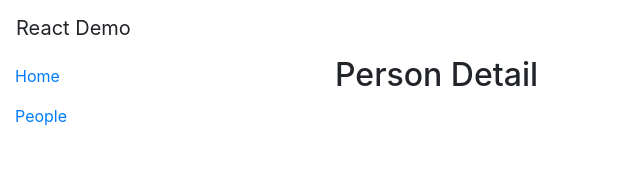
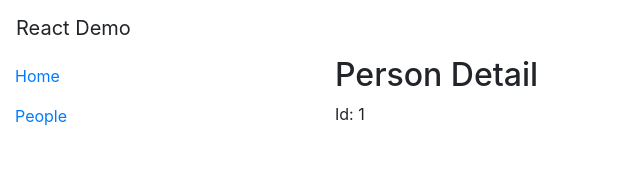
Before and after one commit to ArchitectNow/ArchitectNow.ReactStarter, a React app in the folder src/: page /shell/persondetail/1 in a window 1280 px wide. Shown: the top 192 px of the page, without its empty margins (0-640 px from the left). Built offline with nearby package versions, Linux system fonts and the light colour scheme.

Commit message:
Demo of route passing

```diff
--- a/src/src/app/components/persondetail/persondetail.tsx
+++ b/src/src/app/components/persondetail/persondetail.tsx
@@ -6,9 +6,9 @@ export class PersonDetailState {
     person: Person;
 }
 
-export class PersonDetail extends React.Component<{}, PersonDetailState> {
+export class PersonDetail extends React.Component<{match?: any}, PersonDetailState> {
 
-    constructor(props:{}) {
+    constructor(props:{match: any}) {
         super(props);
     }
 
@@ -16,11 +16,22 @@ export class PersonDetail extends React.Component<{}, PersonDetailState> {
         this.setState({person: new Person()});
     }
 
+    componentDidMount() {
+        const id = this.props.match.params.id;
+
+        const person = new Person();
+        person.id = id;
+
+        this.setState({person: person});
+    }
+
     render() {
         return (
             <div>
                 <h2>Person Detail</h2>
-                <div/>
+                <div>
+                    Id: {this.state.person.id}
+                </div>
             </div>
         );
     }
```
